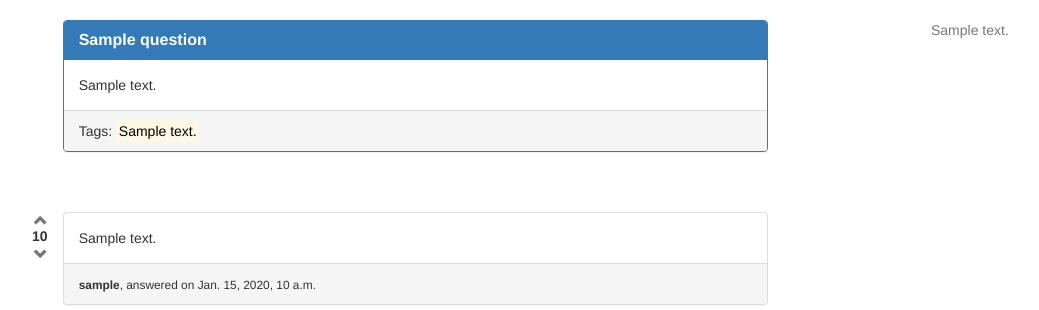
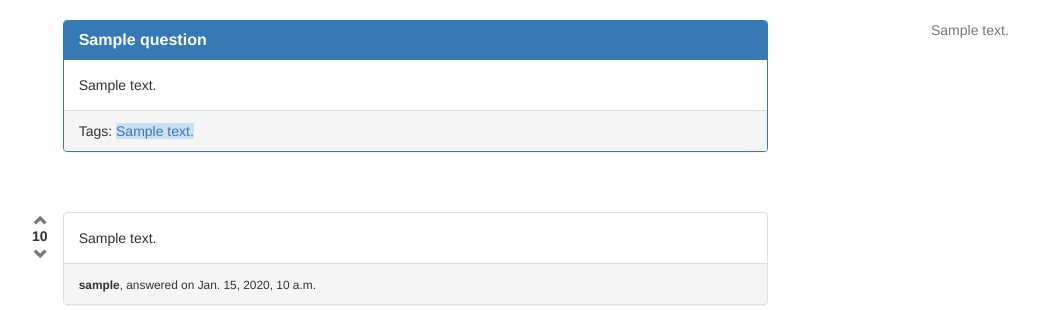
Before and after one commit to tiyd-python-adam-jon/question-box, a Django app: page /questions/1/ in a window 1280 px wide. Shown: the part 52-362 px from the top of the page, without its empty margins (104-1143 px from the left). Run offline with Django 3.2, Linux system fonts and the light colour scheme; tables that the repository leaves empty hold one stand-in row (values such as "Sample post"); some libraries are stand-ins or nearby versions.

Commit message:
changed highlight of tags

```diff
--- a/questionbox/getanswers/templates/getanswers/answer_list.html
+++ b/questionbox/getanswers/templates/getanswers/answer_list.html
@@ -19,7 +19,7 @@
               {{ view.question.qtext }}
             </div>
             <div class="panel-footer">
-                Tags: {% for tag in view.question.tag.all %}<a href="#"><mark class="muted">{{ tag.ttext }}</mark></a>  {% endfor %}
+                Tags: {% for tag in view.question.tag.all %}<a href="#" style="background-color:rgba(39,128,227, .19)">{{ tag.ttext }}</a>  {% endfor %}
             </div>
           </div>
         </div>
```
